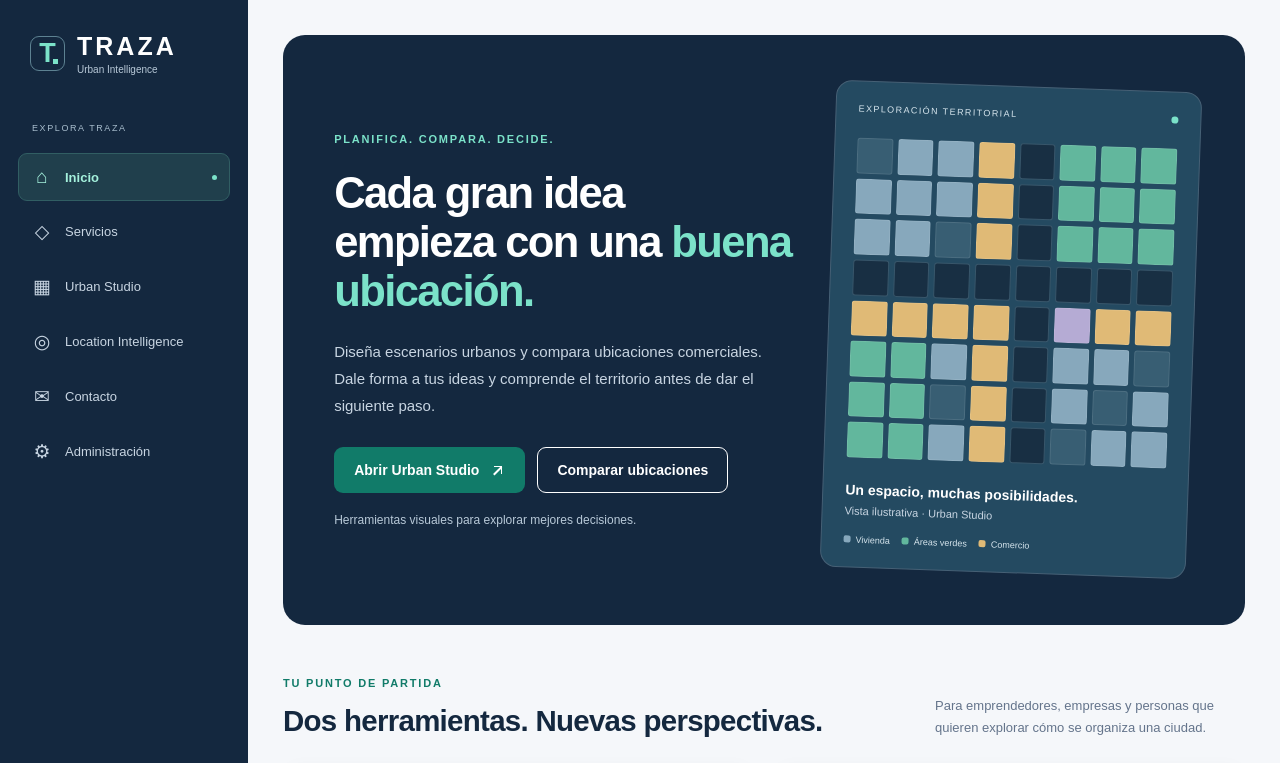
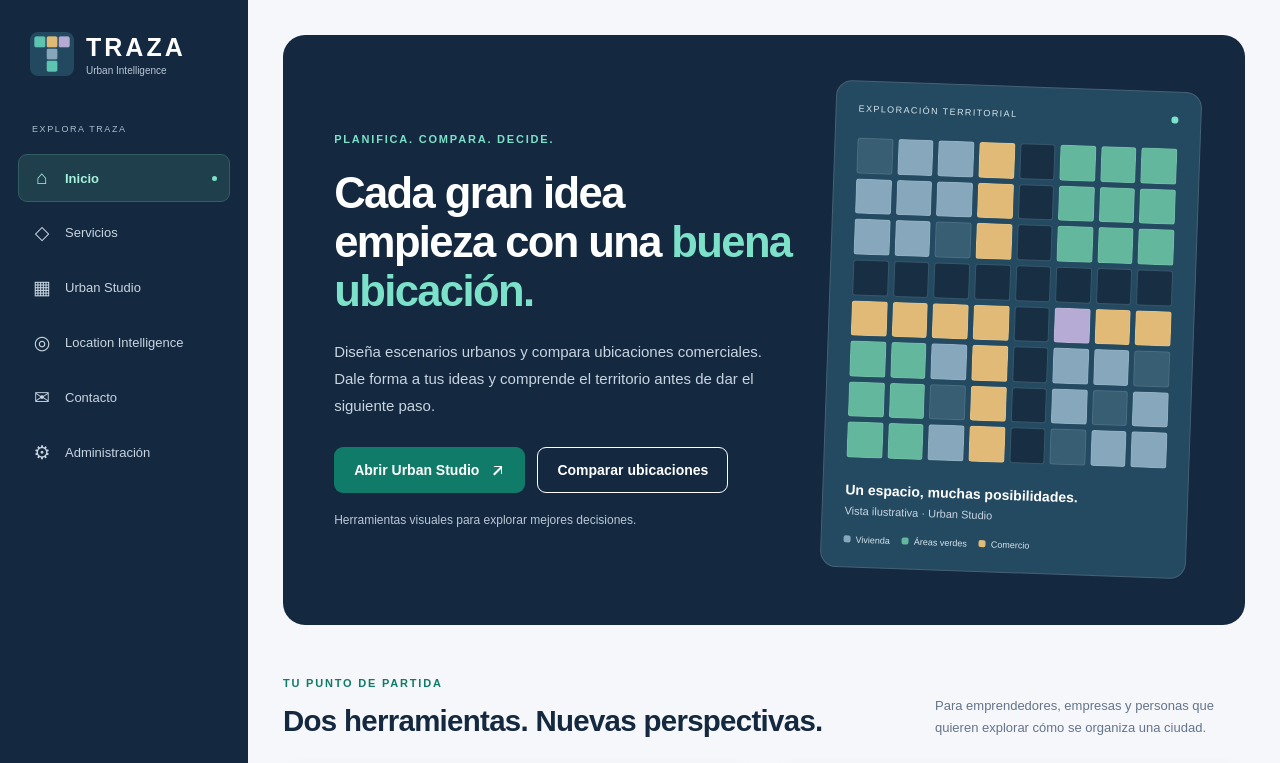
Before and after one commit to biebernt/TRAZA, a React (Vite) app: page / in a window 1280 px wide. Shown: the top 763 px of the page. Built offline with nearby package versions, Linux system fonts and the light colour scheme; no server answers.

Commit message:
feat: usar logo oficial de TRAZA en la navegación

```diff
--- a/src/components/Navbar.css
+++ b/src/components/Navbar.css
@@ -1,8 +1,7 @@
 .traza-navbar { width: 248px; min-height: 100vh; background: var(--traza-navy); color: white; padding: 32px 18px 24px; display: flex; flex-direction: column; flex-shrink: 0; }
 .navbar-top { margin-bottom: 48px; }
 .traza-navbar .brand { display: flex; align-items: center; gap: 12px; background: transparent; color: white; border: 0; padding: 0 12px; text-align: left; cursor: pointer; }
-.brand-mark { position: relative; width: 35px; height: 35px; display: grid; place-items: center; border: 1px solid #5d8292; border-radius: 9px; font-size: 27px; font-weight: 700; color: #7be2c9; }
-.brand-mark > span { position: absolute; bottom: 6px; right: 6px; width: 5px; height: 5px; background: #7be2c9; }
+.brand-logo { display: block; width: 44px; height: 44px; object-fit: contain; flex-shrink: 0; border-radius: 8px; }
 .brand strong { display: block; font-size: 25px; letter-spacing: 3px; }
 .brand small { display: block; font-size: 10px; color: #b8c9d8; margin-top: 3px; }
 .traza-navbar .navbar-navigation { display: flex; flex-direction: column; gap: 6px; }
--- a/src/components/Navbar.jsx
+++ b/src/components/Navbar.jsx
@@ -1,5 +1,6 @@
 import { useState } from "react";
 import "./Navbar.css";
+import trazaLogo from "../resources/t..png";
 
 const navigation = [
   { id: "home", label: "Inicio", symbol: "⌂" },
@@ -22,7 +23,7 @@ export default function Navbar({ page, navigate }) {
     <aside className="traza-navbar">
       <div className="navbar-top">
         <button type="button" className="brand" aria-label="TRAZA, ir al inicio" onClick={() => selectPage("home")}>
-          <span className="brand-mark" aria-hidden="true">T<span /></span>
+          <img className="brand-logo" src={trazaLogo} alt="" width="44" height="44" />
           <span><strong>TRAZA</strong><small>Urban Intelligence</small></span>
         </button>
         <button type="button" className="navbar-toggle" aria-expanded={menuOpen} aria-controls="traza-navigation" onClick={() => setMenuOpen(open => !open)}>{menuOpen ? "Cerrar" : "Menú"}<span aria-hidden="true">{menuOpen ? "×" : "☰"}</span></button>
```
